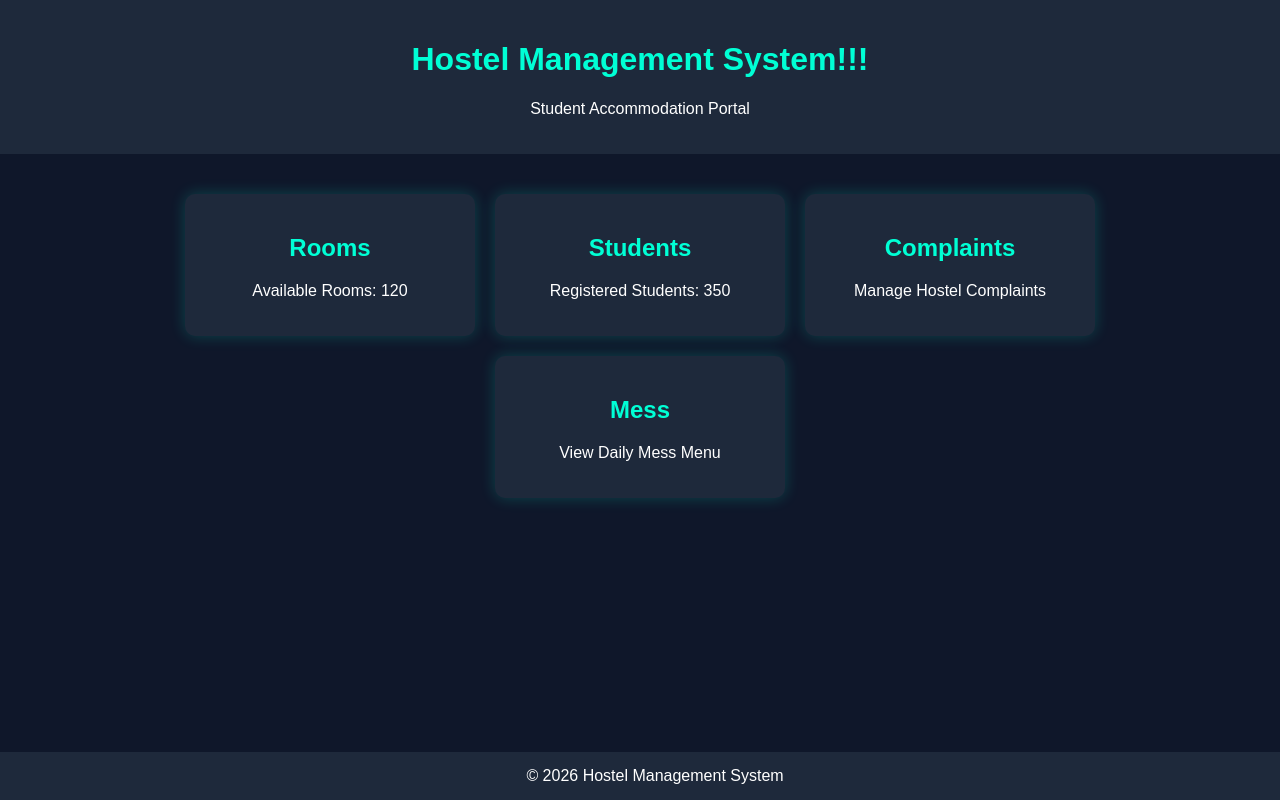
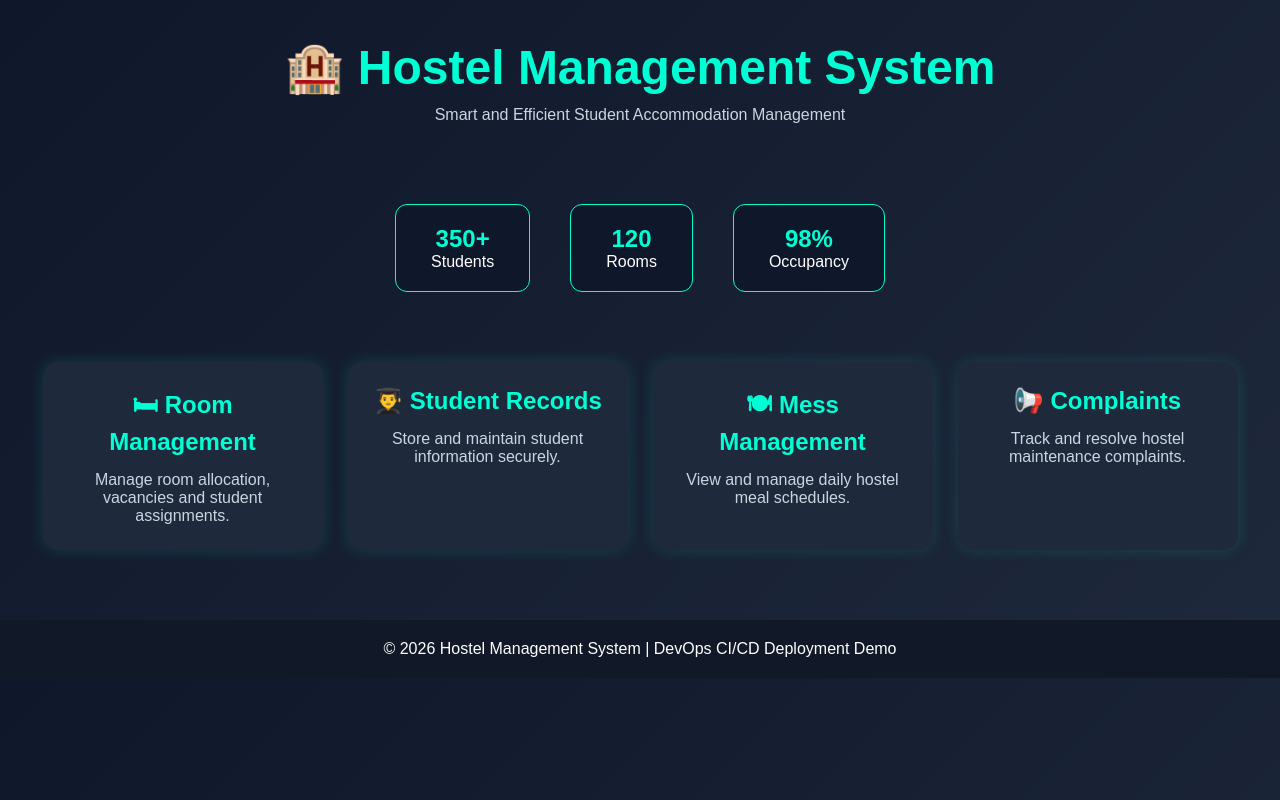
Before and after one commit to siddupatil5731/devops-project, a Flask app: page / in a window 1280 px wide. Run offline with Flask 3, Linux system fonts and the light colour scheme.

Commit message:
update hostel website

```diff
--- a/templates/index.html
+++ b/templates/index.html
@@ -6,51 +6,90 @@
 <title>Hostel Management System</title>
 
 <style>
+*{
+    margin:0;
+    padding:0;
+    box-sizing:border-box;
+    font-family:Arial, sans-serif;
+}
+
 body{
-    margin:0;
-    font-family:Arial,sans-serif;
-    background:#0f172a;
+    background:linear-gradient(135deg,#0f172a,#1e293b);
     color:white;
 }
 
 header{
-    background:#1e293b;
-    padding:20px;
     text-align:center;
+    padding:40px;
 }
 
 header h1{
+    font-size:3rem;
     color:#00ffd5;
+}
+
+header p{
+    margin-top:10px;
+    color:#cbd5e1;
 }
 
 .container{
     display:flex;
     justify-content:center;
-    gap:20px;
-    padding:40px;
+    gap:25px;
     flex-wrap:wrap;
+    padding:30px;
 }
 
 .card{
     background:#1e293b;
-    padding:20px;
-    width:250px;
-    border-radius:10px;
+    width:280px;
+    padding:25px;
+    border-radius:15px;
     text-align:center;
-    box-shadow:0 0 15px rgba(0,255,213,0.2);
+    transition:0.3s;
+    box-shadow:0 0 15px rgba(0,255,213,0.15);
+}
+
+.card:hover{
+    transform:translateY(-8px);
+    box-shadow:0 0 25px rgba(0,255,213,0.4);
 }
 
 .card h2{
+    color:#00ffd5;
+    margin-bottom:15px;
+}
+
+.card p{
+    color:#cbd5e1;
+}
+
+.stats{
+    display:flex;
+    justify-content:center;
+    gap:40px;
+    margin:40px 0;
+    flex-wrap:wrap;
+}
+
+.stat-box{
+    background:#0f172a;
+    padding:20px 35px;
+    border-radius:12px;
+    text-align:center;
+    border:1px solid #00ffd5;
+}
+
+.stat-box h2{
     color:#00ffd5;
 }
 
 footer{
     text-align:center;
-    padding:15px;
-    background:#1e293b;
-    position:fixed;
-    width:100%;
-    bottom:0;
+    padding:20px;
+    background:#111827;
+    margin-top:40px;
 }
 </style>
 </head>
@@ -58,36 +97,53 @@ footer{
 <body>
 
 <header>
-    <h1>Hostel Management System!!!</h1>
-    <p>Student Accommodation Portal</p>
+    <h1>🏨 Hostel Management System</h1>
+    <p>Smart and Efficient Student Accommodation Management</p>
 </header>
+
+<div class="stats">
+    <div class="stat-box">
+        <h2>350+</h2>
+        <p>Students</p>
+    </div>
+
+    <div class="stat-box">
+        <h2>120</h2>
+        <p>Rooms</p>
+    </div>
+
+    <div class="stat-box">
+        <h2>98%</h2>
+        <p>Occupancy</p>
+    </div>
+</div>
 
 <div class="container">
 
     <div class="card">
-        <h2>Rooms</h2>
-        <p>Available Rooms: 120</p>
+        <h2>🛏 Room Management</h2>
+        <p>Manage room allocation, vacancies and student assignments.</p>
     </div>
 
     <div class="card">
-        <h2>Students</h2>
-        <p>Registered Students: 350</p>
+        <h2>👨‍🎓 Student Records</h2>
+        <p>Store and maintain student information securely.</p>
     </div>
 
     <div class="card">
-        <h2>Complaints</h2>
-        <p>Manage Hostel Complaints</p>
+        <h2>🍽 Mess Management</h2>
+        <p>View and manage daily hostel meal schedules.</p>
     </div>
 
     <div class="card">
-        <h2>Mess</h2>
-        <p>View Daily Mess Menu</p>
+        <h2>📢 Complaints</h2>
+        <p>Track and resolve hostel maintenance complaints.</p>
     </div>
 
 </div>
 
 <footer>
-    © 2026 Hostel Management System
+    © 2026 Hostel Management System | DevOps CI/CD Deployment Demo
 </footer>
 
 </body>
```
